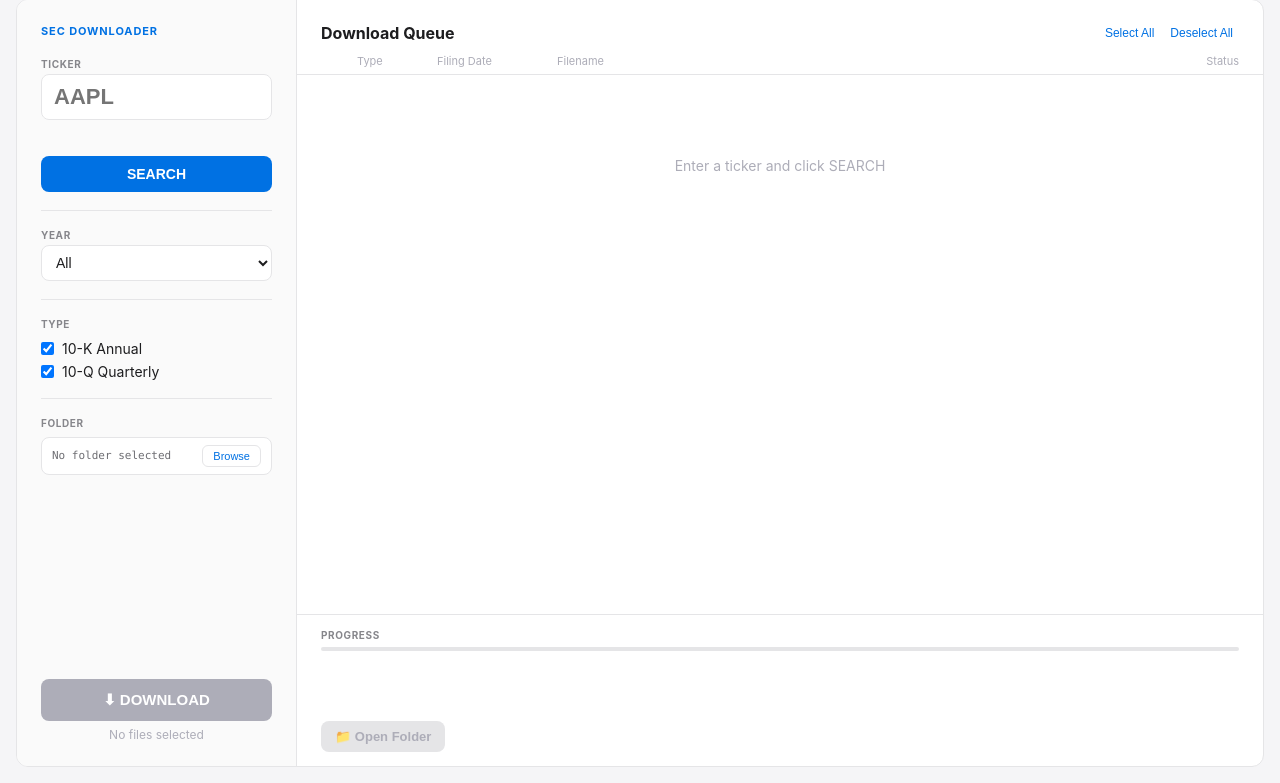
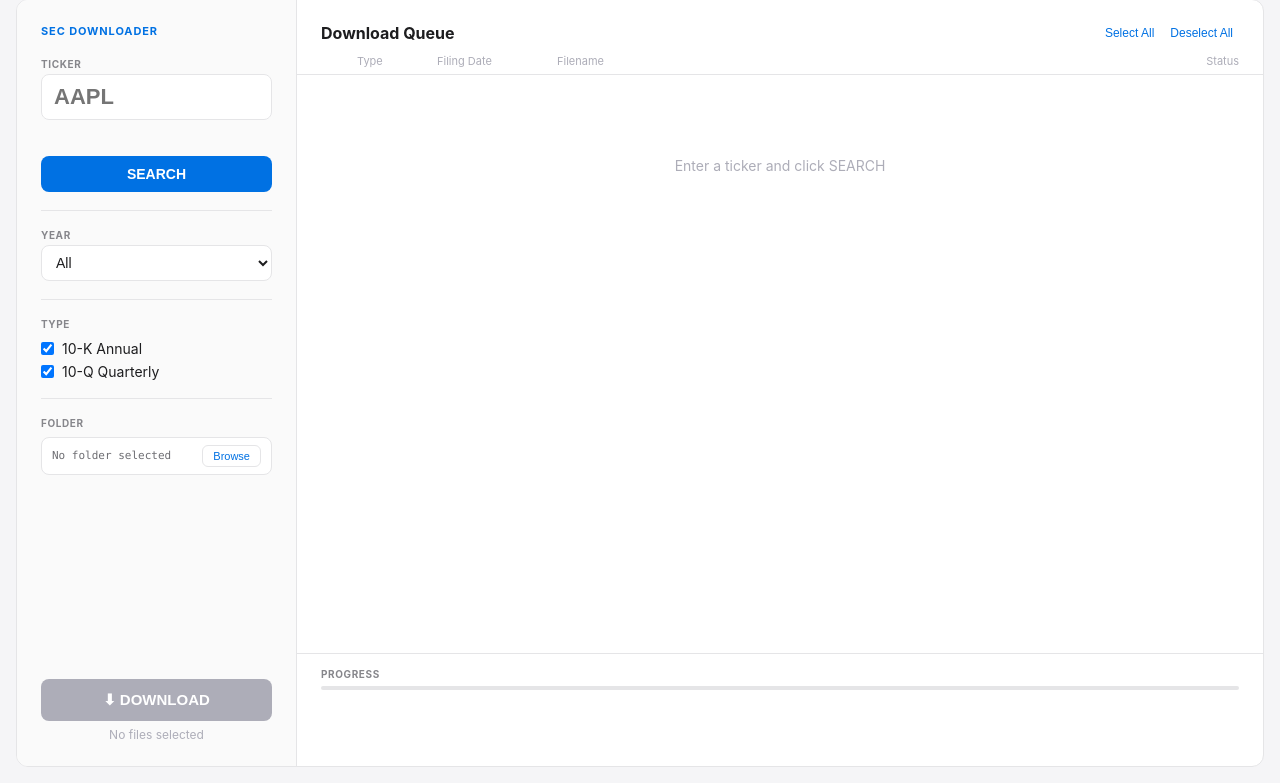
Before and after one commit to lee851104/SECfile, a Flask app: page / in a window 1280 px wide. Shown: the part 17-800 px from the top of the page. Run offline with Flask 3, Linux system fonts and the light colour scheme.

Commit message:
feat: replace Open Folder button with clickable downloaded file list
- Remove Open Folder button (cannot open OS file explorer from browser)
- After download completes, show panel listing all downloaded HTML files
- Each file is clickable and opens in a new browser tab via createObjectURL
- Works on Render and localhost alike

Co-Authored-By: Claude Sonnet 4.6 <noreply@anthropic.com>

```diff
--- a/templates/index.html
+++ b/templates/index.html
@@ -298,28 +298,37 @@ select {
 .btn-browse:hover:not(:disabled) { background: #EBF4FF; }
 .btn-browse:disabled { color: #ADADB8; cursor: default; }
 
-.btn-open-folder {
+/* ── Downloaded file list ────────────────── */
+.file-links {
+    display: none;
+    margin-top: 10px;
+    border: 1px solid #E5E5E7;
+    border-radius: 8px;
+    overflow: hidden;
+}
+.file-links-header {
+    font-size: 10px;
+    font-weight: 700;
+    letter-spacing: .06em;
+    color: #86868B;
+    padding: 7px 12px;
+    background: #FAFAFA;
+    border-bottom: 1px solid #E5E5E7;
+}
+.file-link-item {
     display: flex;
     align-items: center;
-    gap: 6px;
-    background: #E5E5E7;
-    color: #ADADB8;
-    border: none;
-    border-radius: 8px;
-    padding: 8px 14px;
-    font-size: 13px;
-    font-weight: 600;
-    cursor: default;
-    margin-top: 8px;
-    transition: background .2s, color .2s;
-    width: fit-content;
+    gap: 8px;
+    padding: 7px 12px;
+    border-bottom: 1px solid #F5F5F7;
+    text-decoration: none;
+    cursor: pointer;
+    transition: background .1s;
 }
-.btn-open-folder.ready {
-    background: #34C759;
-    color: #fff;
-    cursor: pointer;
-}
-.btn-open-folder.ready:hover { background: #2ebd50; }
+.file-link-item:last-child { border-bottom: none; }
+.file-link-item:hover { background: #EBF4FF; }
+.file-link-icon { font-size: 13px; }
+.file-link-name { font-size: 12px; font-weight: 600; color: #0071E3; font-family: Consolas, monospace; }
 </style>
 </head>
 <body>
@@ -393,9 +402,10 @@ select {
       </div>
       <div class="bar-bg"><div class="bar-fill" id="barFill"></div></div>
       <div class="log-area" id="logArea"></div>
-      <button class="btn-open-folder" id="btnOpenFolder" disabled style="display:none;">
-        📁 Open Folder
-      </button>
+      <div class="file-links" id="fileLinks">
+        <div class="file-links-header">DOWNLOADED FILES — click to open</div>
+        <div id="fileLinkList"></div>
+      </div>
     </div>
   </div>
 
@@ -409,8 +419,6 @@ let fyeMonth   = 12;
 let ticker     = '';
 let statuses   = {};
 
-// 始終顯示 Open Folder 按鈕（使用 File System Access API，Render 上也能用）
-document.getElementById('btnOpenFolder').style.display = '';
 
 // ── Folder（File System Access API handle，不是路徑字串）────
 let dirHandle  = null;   // FileSystemDirectoryHandle，指向使用者選的資料夾
@@ -722,6 +730,7 @@ async function doDownload() {
         const tickerDir = await dirHandle.getDirectoryHandle(ticker, { create: true });
 
         let firstHtmlFile = null;  // 記錄第一個成功下載的 HTML 檔名
+        const downloadedFiles = [];  // 收集所有成功下載的檔案
 
         for (let i = 0; i < total; i++) {
             const filing = selected[i];
@@ -762,10 +771,11 @@ async function doDownload() {
                 await htmlWritable.write(htmlBlob);
                 await htmlWritable.close();
 
-                // 記錄第一個成功的 HTML 檔
+                // 記錄成功的 HTML 檔
                 if (!firstHtmlFile) {
                     firstHtmlFile = { handle: htmlHandle, filename: htmlFilename };
                 }
+                downloadedFiles.push({ handle: htmlHandle, filename: htmlFilename });
 
                 setRowStat(filing.accession_number, '✓ Done', 'stat-done');
                 log(`✓ Saved ${mdFilename} + ${htmlFilename}`, 'success');
@@ -781,21 +791,27 @@ async function doDownload() {
 
         log(`✓ All done — saved to "${dirHandle.name}/${ticker}"`, 'success');
 
-        // 自動開啟第一個 HTML 檔（用瀏覽器開啟 print-to-PDF）
-        if (firstHtmlFile) {
-            try {
-                const url = URL.createObjectURL(await firstHtmlFile.handle.getFile());
-                window.open(url, '_blank');
-                log(`✓ Opened ${firstHtmlFile.filename} in browser (press Ctrl+P to save as PDF)`, 'success');
-            } catch (e) {
-                log(`ℹ Cannot auto-open HTML file: ${e.message}. Please manually open the .html file and press Ctrl+P to save as PDF.`, 'info');
+        // 顯示已下載檔案清單，每個都可點擊開啟
+        if (downloadedFiles.length > 0) {
+            const fileLinks = document.getElementById('fileLinks');
+            const fileLinkList = document.getElementById('fileLinkList');
+            fileLinkList.innerHTML = '';
+            for (const { handle, filename } of downloadedFiles) {
+                const item = document.createElement('div');
+                item.className = 'file-link-item';
+                item.innerHTML = `<span class="file-link-icon">📄</span><span class="file-link-name">${filename}</span>`;
+                item.addEventListener('click', async () => {
+                    try {
+                        const url = URL.createObjectURL(await handle.getFile());
+                        window.open(url, '_blank');
+                    } catch (e) {
+                        log(`✗ Cannot open ${filename}: ${e.message}`, 'error');
+                    }
+                });
+                fileLinkList.appendChild(item);
             }
+            fileLinks.style.display = 'block';
         }
-
-        // 啟用 Open Folder 按鈕
-        const openBtn = document.getElementById('btnOpenFolder');
-        openBtn.disabled = false;
-        openBtn.classList.add('ready');
     } catch (e) {
         log('✗ ' + e.message, 'error');
     } finally {
@@ -803,46 +819,6 @@ async function doDownload() {
     }
 }
 
-// Open Folder：用 File System Access API 開啟 ticker 資料夾（Render 環境也支援）
-document.getElementById('btnOpenFolder').addEventListener('click', async () => {
-    if (!dirHandle) {
-        alert('Please select a folder first (click Browse).');
-        return;
-    }
-    const btn = document.getElementById('btnOpenFolder');
-    btn.textContent = '📁 Opening…';
-    btn.disabled = true;
-    try {
-        // 取得 ticker 子資料夾的 handle
-        const tickerDir = await dirHandle.getDirectoryHandle(ticker);
-
-        // 使用 showDirectoryPicker({ startingHandle }) 在新視窗開啟該資料夾選擇器
-        // 這樣使用者能看到已下載的檔案列表
-        try {
-            // Chrome/Edge 94+ 支援 startingHandle 參數
-            await window.showDirectoryPicker({ startingHandle: tickerDir, mode: 'read' });
-            log(`✓ Opened folder: ${dirHandle.name}/${ticker}`, 'success');
-        } catch (e) {
-            // 如果瀏覽器不支援 startingHandle，列出檔案
-            const files = [];
-            for await (const [name, handle] of tickerDir.entries()) {
-                files.push(name);
-            }
-            log(`✓ Files in ${dirHandle.name}/${ticker}:\n  ${files.join('\n  ')}`, 'success');
-            alert(`Folder: ${dirHandle.name}/${ticker}\n\nFiles:\n${files.join('\n')}`);
-        }
-    } catch (e) {
-        if (e.name === 'NotFoundError') {
-            log(`ℹ No ${ticker} folder found yet. Download files first.`, 'info');
-            alert(`No "${ticker}" folder found. Please download files first.`);
-        } else {
-            log('✗ ' + e.message, 'error');
-        }
-    } finally {
-        btn.textContent = '📁 Open Folder';
-        btn.disabled = false;
-    }
-});
 
 function setRowStat(accNum, text, cls) {
     filtered.forEach((f, i) => {
```
